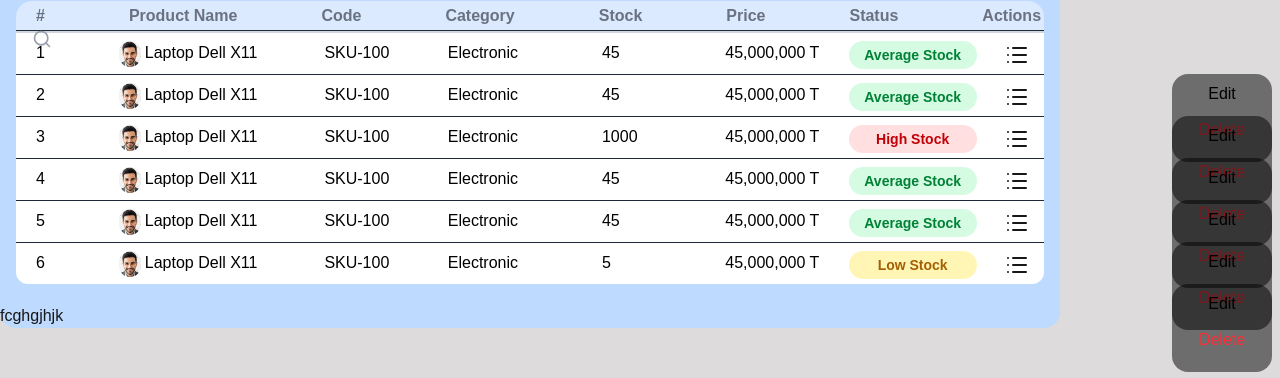
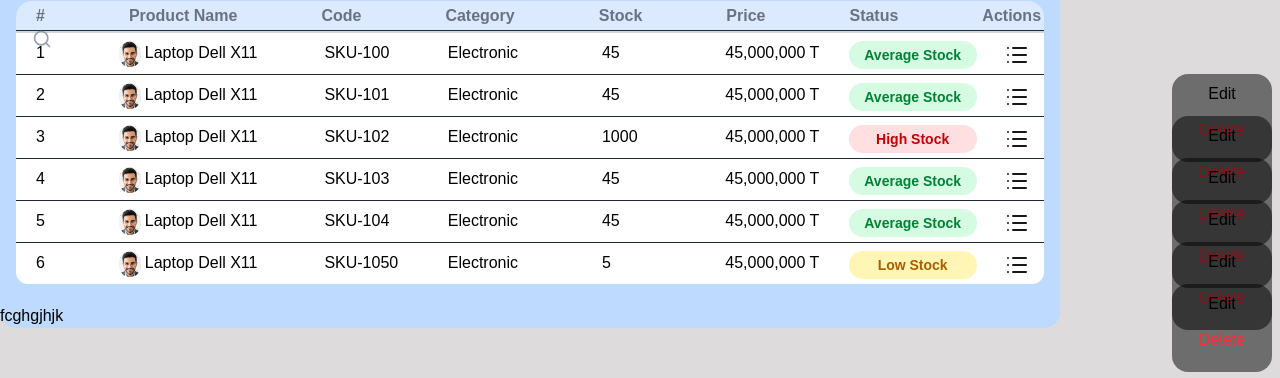
Before and after one commit to maha8754-tech/warehousing, a Next.js app: page /warehousing/Products in a window 1280 px wide. Shown: the part 147-525 px from the top of the page. Built offline with nearby package versions, Linux system fonts and the light colour scheme.

Commit message:
change  in the Page.jsx in the prodects folder

```diff
--- a/src/app/Products/page.jsx
+++ b/src/app/Products/page.jsx
@@ -128,7 +128,7 @@ const [openAction , setOpenAction] = useState(false);
                                         <img src="/warehousing/user.jpg" alt="pn#" className="rounded-4xl w-5.5 h-6.5" />
                                         Laptop Dell X11
                                 </td>
-                                <td className="text-black">SKU-100</td>
+                                <td className="text-black">SKU-101</td>
                                 <td className="text-black">Electronic</td>
                                 <td className="text-black">45</td>
                                 <td className="text-black">45,000,000 T</td>
@@ -169,7 +169,7 @@ const [openAction , setOpenAction] = useState(false);
                                         <img src="/warehousing/user.jpg" alt="pn#" className="rounded-4xl w-5.5 h-6.5" />
                                         Laptop Dell X11
                                 </td>
-                                <td className="text-black">SKU-100</td>
+                                <td className="text-black">SKU-102</td>
                                 <td className="text-black">Electronic</td>
                                 <td className="text-black">1000</td>
                                 <td className="text-black">45,000,000 T</td>
@@ -210,7 +210,7 @@ const [openAction , setOpenAction] = useState(false);
                                         <img src="/warehousing/user.jpg" alt="pn#" className="rounded-4xl w-5.5 h-6.5" />
                                         Laptop Dell X11
                                 </td>
-                                <td className="text-black">SKU-100</td>
+                                <td className="text-black">SKU-103</td>
                                 <td className="text-black">Electronic</td>
                                 <td className="text-black">45</td>
                                 <td className="text-black">45,000,000 T</td>
@@ -251,7 +251,7 @@ const [openAction , setOpenAction] = useState(false);
                                         <img src="/warehousing/user.jpg" alt="pn#" className="rounded-4xl w-5.5 h-6.5" />
                                         Laptop Dell X11
                                 </td>
-                                <td className="text-black">SKU-100</td>
+                                <td className="text-black">SKU-104</td>
                                 <td className="text-black">Electronic</td>
                                 <td className="text-black">45</td>
                                 <td className="text-black">45,000,000 T</td>
@@ -292,7 +292,7 @@ const [openAction , setOpenAction] = useState(false);
                                         <img src="/warehousing/user.jpg" alt="pn#" className="rounded-4xl w-5.5 h-6.5" />
                                         Laptop Dell X11
                                 </td>
-                                <td className="text-black">SKU-100</td>
+                                <td className="text-black">SKU-1050</td>
                                 <td className="text-black">Electronic</td>
                                 <td className="text-black">5</td>
                                 <td className="text-black">45,000,000 T</td>
@@ -325,8 +325,10 @@ const [openAction , setOpenAction] = useState(false);
           </div>
           {/* row 4 */}
           <div className="flex justify-between">
-            <span>fcghgjhjk</span>
-            <div></div>
+            <span className="text-black">fcghgjhjk</span>
+            <div>
+                <button type="button" className="bg-white"></button>
+            </div>
           </div>
         </div>
     )
```
